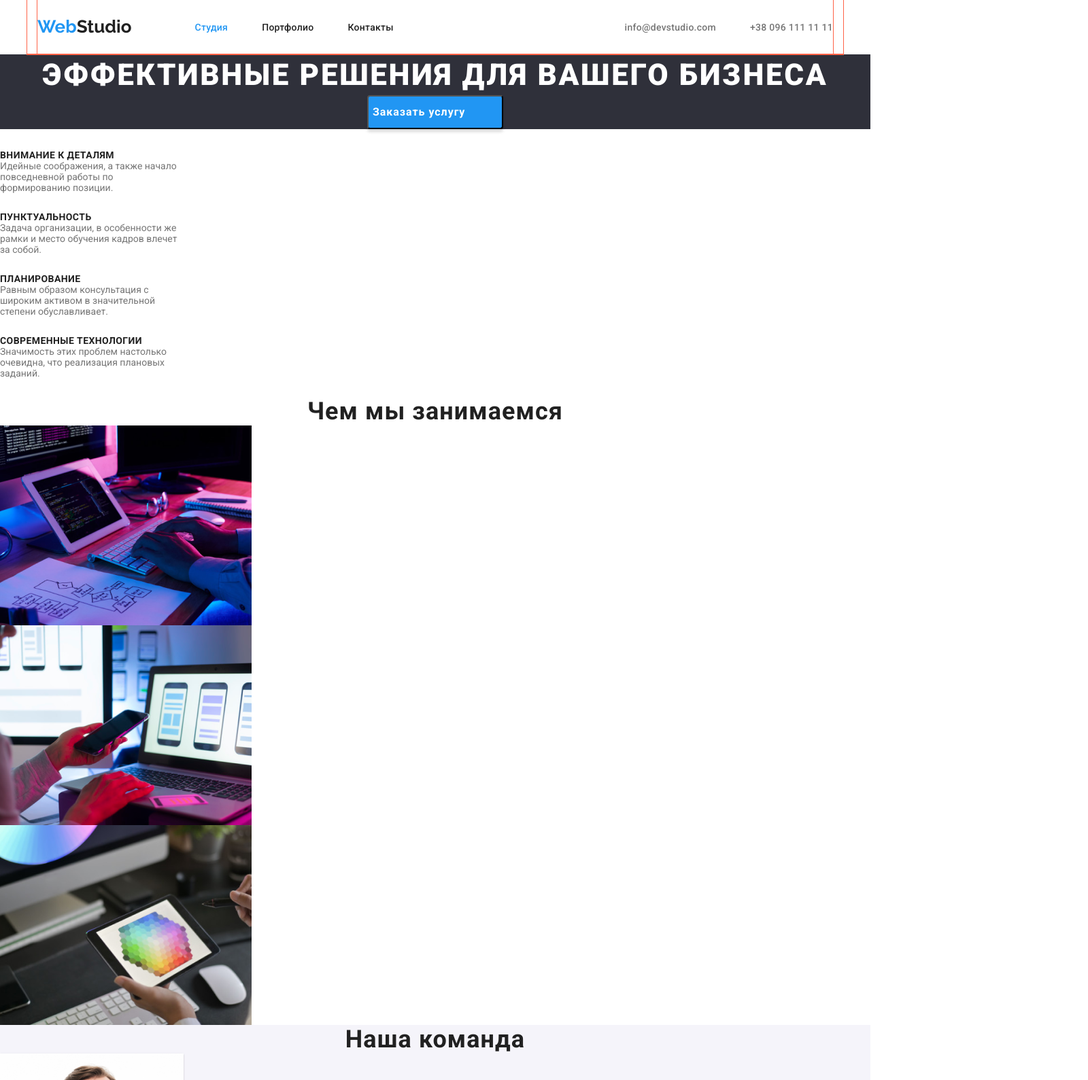
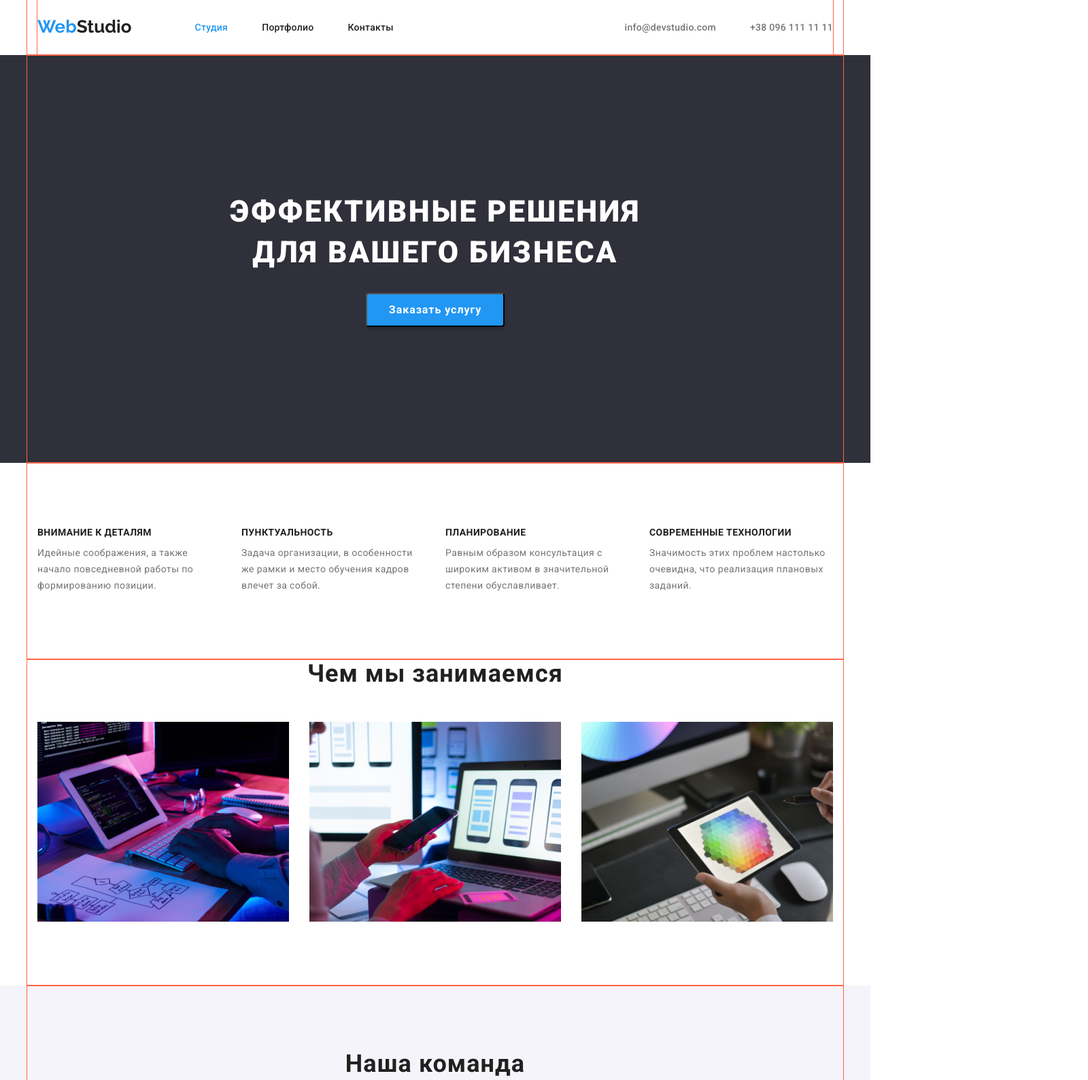
Before and after one commit to Craash1987/goit-markup-hw-03, a plain HTML site: page index.html in a window 1280 px wide. Shown: the top 1589 px of the page at 68% size, 1600 px wide, since content can reach past the window. Drawn offline with nearby package versions, Linux system fonts and the light colour scheme.

Commit message:
Оформил портфолио по размерам

```diff
--- a/css/styles.css
+++ b/css/styles.css
@@ -83,7 +83,7 @@ img {
 
 /*======Header=======*/
 .header .container {
-  display: flex;`
+  display: flex;
   align-items: center;
 }
 
@@ -97,6 +97,8 @@ img {
 .navigation-list {
   display: flex;
   align-items: center;
+  padding-top: 32px;
+  padding-bottom: 33px;
 }
 
 .navigation-list-item:not(:last-child) {
@@ -107,10 +109,19 @@ img {
   display: flex;
   align-items: center;
   margin-left: auto;
+  padding-top: 32px;
+  padding-bottom: 33px;
 }
 
 .contact-link-mail {
   margin-right: 50px;
+}
+
+
+/*======Main======*/
+.main-service {
+  padding-top: 200px;
+  padding-bottom: 200px;
 }
 
 /*NAV webstudio and portfolio */
@@ -194,6 +205,12 @@ img {
 }
 
 .service-idea {
+  width: 696px;
+  height: 120px;
+  margin-left: auto;
+  margin-right: auto;
+  margin-bottom: 30px;
+
   font-weight: 900;
   font-size: 44px;
   line-height: 1.364;
@@ -205,14 +222,12 @@ img {
 
 .service-btn {
   display: inline-block;
-  padding: 10px, 32px;
+  padding: 10px 32px;
   margin-left: auto;
   margin-right: auto;
 
-  width: 200px;
+  min-width: 200px;
   height: 50px;
-  left: 700px;
-  top: 430px;
 
   background: var(--accent-color);
 
@@ -228,8 +243,6 @@ img {
   letter-spacing: 0.06em;
   background: var(--accent-color);
   color: var(--primary-white-color);
-  margin-top: 0;
-  margin-bottom: 30px;
   cursor: pointer;
 }
 
@@ -240,8 +253,23 @@ img {
 }
 
 /*=======Advantage container=======*/
+.advantage-box .container {
+  padding-top: 94px;
+  padding-bottom: 94px;
+}
+
+.advantage-lists {
+  display: flex;
+  width:270px;
+  height: 101px;
+}
+
+.advantage-lists-list:not(:last-child) {
+  margin-right: 30px;
+}
 
 .advantage-list-item {
+  margin-bottom: 10px;
   font-weight: bold;
   font-size: 14px;
   line-height: 1.143;
@@ -253,11 +281,25 @@ img {
 .advantage-list-content {
   width: 270px;
   height: 75px;
-  left: 815px;
-  top: 800px;
+  font-size: 14px;
+  line-height: 24px;
+  letter-spacing: 0.03em;
 }
 
 /*=======WORK instrument=======*/
+
+.work-title {
+  margin-bottom: 50px;
+}
+
+.work-instrument-lists {
+  display: flex;
+  padding-bottom: 94px;
+}
+
+.work-instrument-list:not(:last-child) {
+  margin-right: 30px;
+}
 
 .work-title {
   font-weight: bold;
@@ -269,6 +311,28 @@ img {
 }
 
 /*===About Work team===*/
+
+.our-work-team {
+  padding-top: 94px;
+  margin-bottom: 50px;
+}
+
+.work-team-lists {
+  display: flex;
+  padding-bottom: 94px;
+}
+
+.work-team-card:not(:last-child) {
+ margin-right: 30px;
+}
+
+.work-team-proffession {
+  margin-top: 30px;
+}
+
+.work-team-title {
+  margin-bottom: 10px;
+}
 
 .about-work-team {
   background: var(--background-work-team);
@@ -318,9 +382,25 @@ img {
 
 /*footer webstudio and portfolio*/
 
+.logo {
+  display: flex;
+  padding-top: 60px;
+  margin-bottom: 20px;
+}
+
+.info-text-footer {
+  padding-bottom: 60px;
+}
+
+.text-address {
+  margin-bottom: 9px;
+}
+
+.contact-list:not(:last-child) {
+  margin-bottom: 9px;
+}
+
 .footer {
-  width: 1600px;
-  height: 252px;
   background: var(--footer-service-background-color);
 }
 
--- a/index.html
+++ b/index.html
@@ -51,13 +51,16 @@
 
         <!--the service-->
          <section class="service">
+            <div class="main-service container">
                 <h1 class="service-idea">Эффективные решения для вашего бизнеса</h1>
                 <!--order button-->
-             <button class="service-btn" type="button">Заказать услугу</button>
+                <button class="service-btn" type="button"><span class="text-btn">Заказать услугу</span></button>
+            </div>
          </section>
 
          <!--advantage container-->
          <section class="advantage-box">
+             <div class="container">
                 <ul class="advantage-lists">
                     <li class="advantage-lists-list list">
                         <h3 class="advantage-list-item" >Внимание к деталям</h3>
@@ -76,75 +79,87 @@
                         <p class="advantage-list-content" >Значимость этих проблем настолько очевидна, что реализация плановых заданий.</p>
                     </li>
                 </ul>
+             </div>
          </section>
 
         <!--work instrument-->
          <section class="work-instrument">
+            <div class="container">
                 <h2 class="work-title">Чем мы занимаемся</h2>
                     <!--instrument blok-->
-                 <ul class="work-instrument-list">
-                     <li class="list"> <img class="work-instrument-img" src="./img/img1.png" alt="box-1" width="370" height="294"> </li>
-                     <li class="list"> <img class="work-instrument-img" src="./img/img2.png" alt="box-2" width="370" height="294"> </li>
-                     <li class="list"> <img class="work-instrument-img" src="./img/img3.png" alt="box-3" width="370" height="294"> </li>
+                    <ul class="work-instrument-lists">
+                        <li class="work-instrument-list list"> <img class="work-instrument-img" src="./img/img1.png" alt="box-1" width="370" height="294"> </li>
+                        <li class="work-instrument-list list"> <img class="work-instrument-img" src="./img/img2.png" alt="box-2" width="370" height="294"> </li>
+                        <li class="work-instrument-list list"> <img class="work-instrument-img" src="./img/img3.png" alt="box-3" width="370" height="294"> </li>
                     </ul>
+            </div>
          </section>
 
         <!--About Work team-->
          <section class="about-work-team">
+            <div class="container">
                 <h2 class="our-work-team">Наша команда</h2>
                     <!--team card-->
                     <ul class="work-team-lists list">
                         <!--Team card 1-->
                         <li class="work-team-card">
                             <img class="work-team-card-img" src="./img/img4.jpg" alt="team card-1" width="270" height="260">
+                                 <div class="work-team-proffession">
                                     <h3 class="work-team-title">Игорь Демьяненко</h3>
                                     <p class="work-team-profession">Product Designer</p>
+                                 </div>
                         </li>
 
                         <!--Team card 2-->
                         <li class="work-team-card list">
                             <img class="work-team-card-img" src="./img/img5.jpg" alt="team card-2" width="270" height="260">
+                                 <div class="work-team-proffession">
                                      <h3 class="work-team-title">Ольга Репина</h3>
                                      <p class="work-team-profession">Frontend Developer</p>
+                                 </div>
                          </li>
 
                         <!--Team card 3-->
                         <li class="work-team-card list">
                             <img class="work-team-card-img" src="./img/img6.jpg" alt="team card-3" width="270" height="260">
+                                 <div class="work-team-proffession">
                                     <h3 class="work-team-title">Николай Тарасов</h3>
                                     <p class="work-team-profession">Marketing</p>
+                                 </div>
                         </li>
 
                         <!--Team card 4-->
                         <li class="work-team-card list">
                             <img class="work-team-card-img" src="./img/img7.jpg" alt="team card-4" width="270" height="260">
+                                 <div class="work-team-proffession">
                                     <h3 class="work-team-title">Михаил Ермаков</h3>
                                     <p class="work-team-profession">UI Designer</p>
+                                </div>
                         </li>
                     </ul>
             </section>
+        </div>
      </main>
 
      <footer class="footer">
          <div class="container">
             <!--Adress-->
-            <div class="logo-icon">
             <a class="logo link" href="./index.html" lang="en">
                Web<span class="logo-secondary-footer">Studio</span></a>
-            </div>
-            <div>
+
                <address class="text-address">г. Киев, пр-т Леси Украинки, 26</address>
+            <div class="info-text-footer">
                <ul class="contact-lists">
-                   <li class="list">
+                   <li class="contact-list list">
                        <a class="contact-link-tel-footer link" href="mailto:info@devstudio.com">info@devstudio.com</a>
                    </li>
-                   <li class="list">
+                   <li class="contact-list list">
                        <a class="contact-link-mail-footer link" href="tel:+380961111111">+38 096 111 11 11</a>
                    </li>
                </ul>
             </div>
          </div>
      </footer>
-    </div>
+
 </body>
 </html>
```
Also changed, not shown: portfolio.html (+6 -2 lines). Lines whose indentation alone changed are shown as unchanged.
